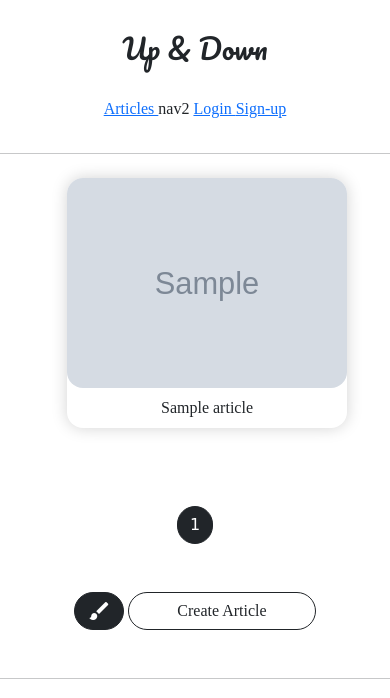
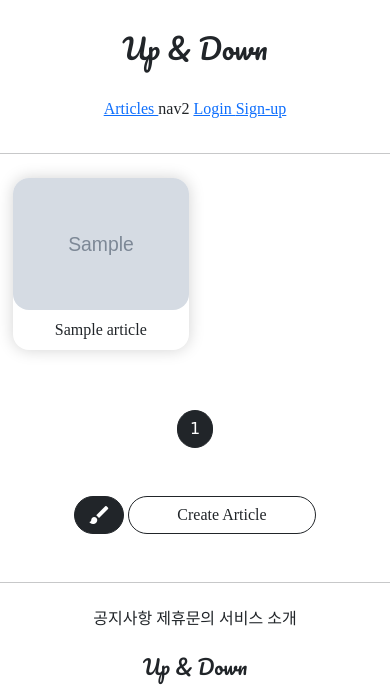
Before and after one commit to updaun/DjangoBasic, a Django app: page /articles/list/ in a window 390 px wide. Shown: the top 698 px of the page. Run offline with Django 3.2, Linux system fonts and the light colour scheme; tables that the repository leaves empty hold one stand-in row (values such as "Sample post"); grey boxes marked "Sample" are stand-in pictures; parts of the project's set-up code (start-up, migrations or seed data) failed here and were passed over; some libraries are stand-ins or nearby versions; some web fonts are replaced.

Commit message:
mobile view size setting

```diff
--- a/articleapp/templates/articleapp/list.html
+++ b/articleapp/templates/articleapp/list.html
@@ -4,8 +4,14 @@
 {% block content %}
 
     <style>
+        .container{
+            padding: 0;
+            margin: 0 auto;
+        }
+
         .container div {
-            width: 280px;
+            width: 45%;
+            max-width: 250px;
             display: flex;
             justify-content: center;
             align-items: center;
--- a/articleapp/views.py
+++ b/articleapp/views.py
@@ -58,4 +58,4 @@ class ArticleListView(ListView):
     context_object_name = 'article_list'
     template_name = 'articleapp/list.html'
     # 한 면에 몇 개의 게시글을 게시할 것인지 선언
-    paginate_by = 1
+    paginate_by = 10
--- a/static/js/magicgrid.js
+++ b/static/js/magicgrid.js
@@ -279,7 +279,8 @@ MagicGrid.prototype.listen = function listen () {
 let magicGrid = new MagicGrid({
   container: '.container',
   animate: true,
-  gutter: 30,
+  // 그리드 사이 간격 30 -> 12
+  gutter: 12,
   static: true,
   useMin: true
 });
```
